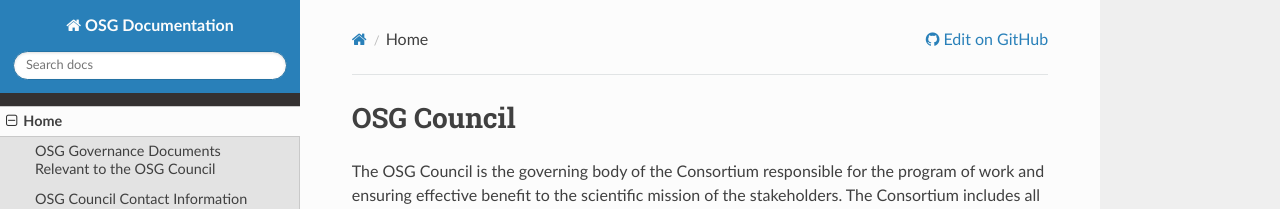
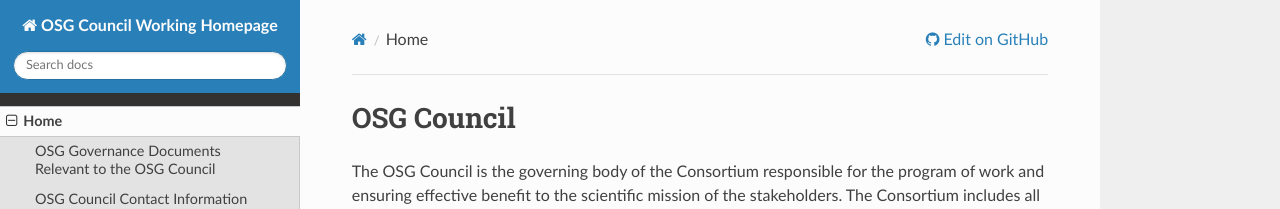
Before and after one commit to osg-htc/council, an MkDocs documentation site: the page built from docs/index.md, in a window 1280 px wide. Shown: the top 209 px of the page. Built offline with MkDocs 1.6.1, drawn with Linux system fonts in a browser that asks for light colours; nearby versions of some CDN libraries; old or Windows-style settings are respelled for this version of MkDocs.

Commit message:
Fix page title.

```diff
--- a/mkdocs.yml
+++ b/mkdocs.yml
@@ -1,4 +1,4 @@
-site_name: OSG Documentation
+site_name: OSG Council Working Homepage
 site_url: https://opensciencegrid.github.io/council
 repo_url: https://github.com/opensciencegrid/council
 theme: readthedocs
```
